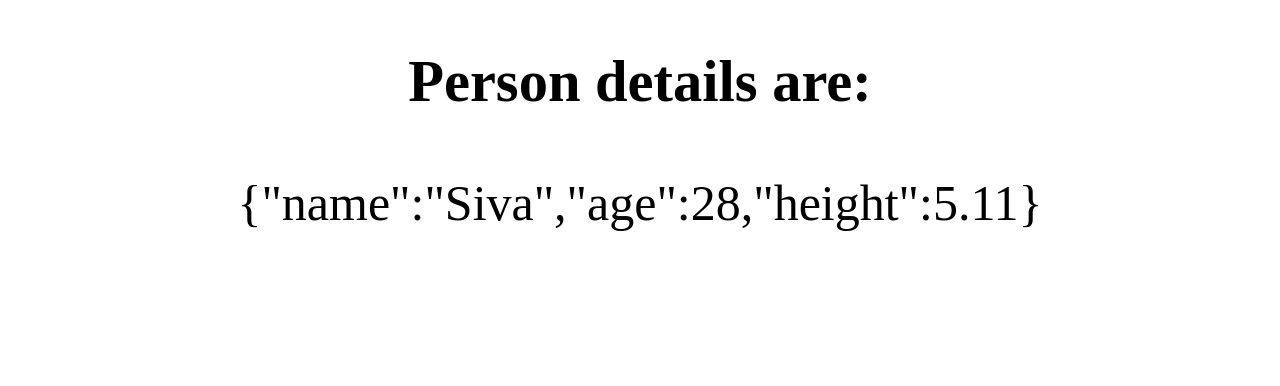
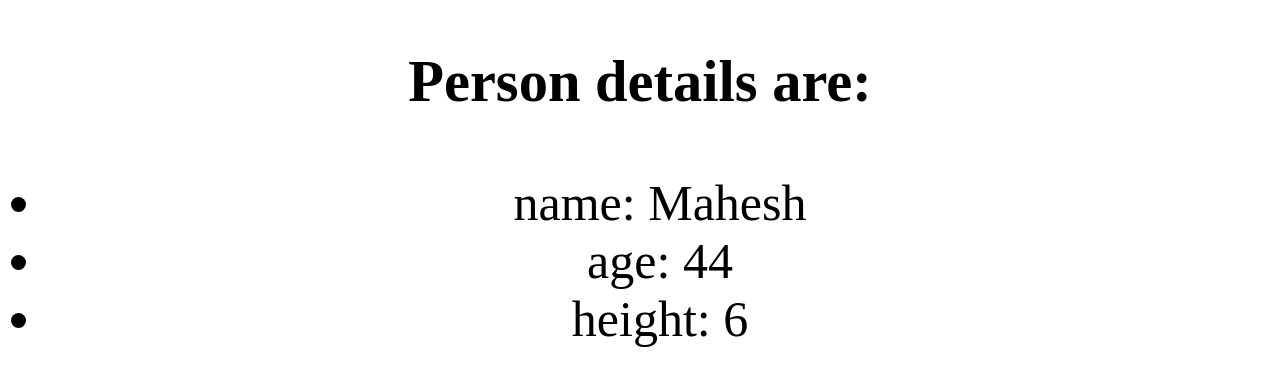
Before and after one commit to Sivakumar-U/UI_Learnings, a React (Vite) app: page / in a window 1280 px wide. Shown: the part 222-608 px from the top of the page. Built offline with nearby package versions, Linux system fonts and the light colour scheme.

Commit message:
[Siva]Added: Print person details object using entries method in fuctional component

```diff
--- a/src/App.jsx
+++ b/src/App.jsx
@@ -1,10 +1,10 @@
 import React from 'react';
-import PersonDetails from './PersonDetails';
+import PersonDetails2 from './PersonDetails2';
 
 const App = () => {
   return (
     <div>
-      <PersonDetails/>
+      <PersonDetails2/>
     </div>
   );
 };
--- /dev/null
+++ b/src/PersonDetails2.jsx
@@ -0,0 +1,19 @@
+import React from 'react'
+
+function PersonDetails2() {
+    let Person={
+        name:"Mahesh",
+        age:44,
+        height:6.0
+    }
+  return (
+    <div className='main'>
+      <h3>Person details are:</h3>
+      <ul>
+        {Object.entries(Person).map(([k,v])=><li>{k}: {v}</li>)}
+      </ul>
+    </div>
+  )
+}
+
+export default PersonDetails2
```
